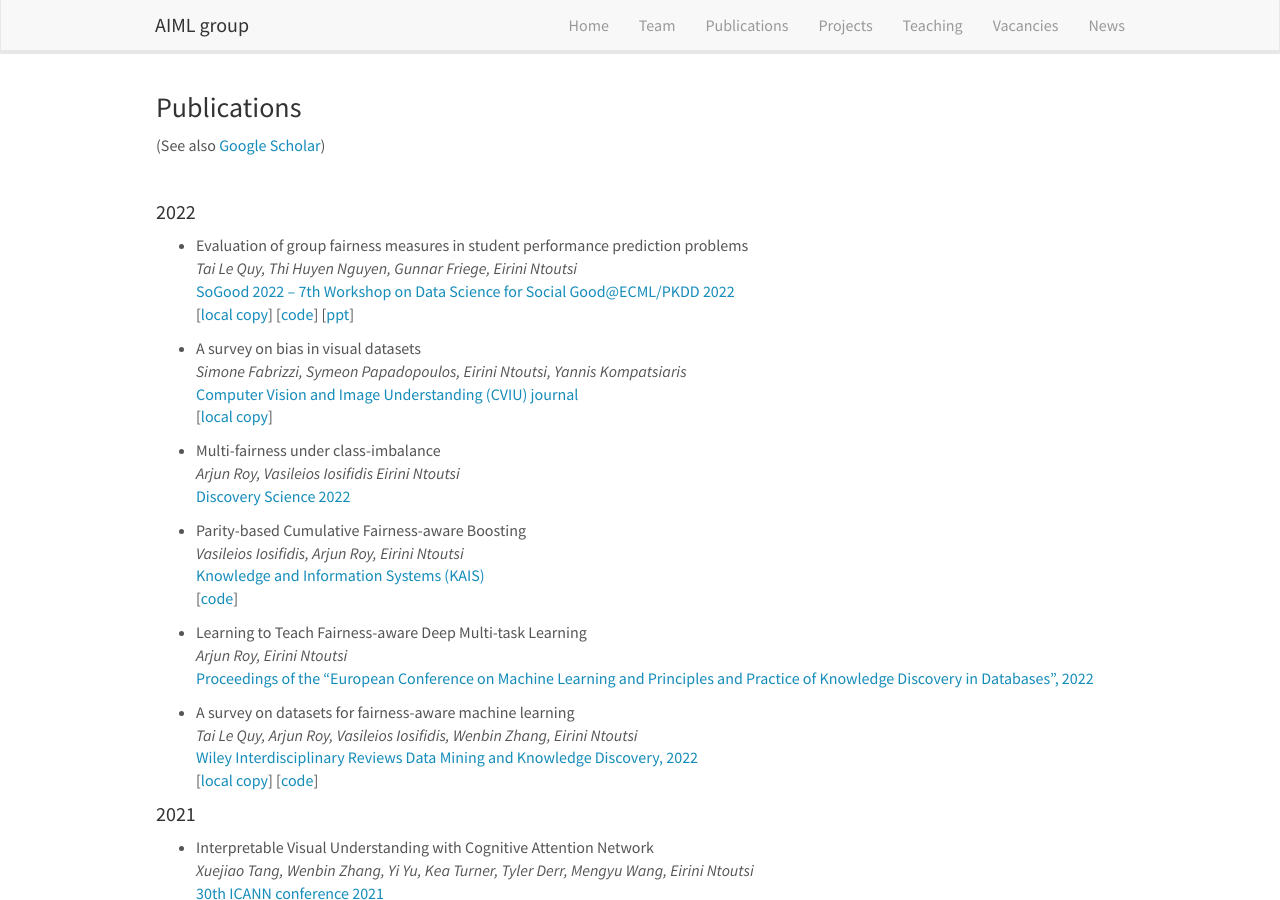
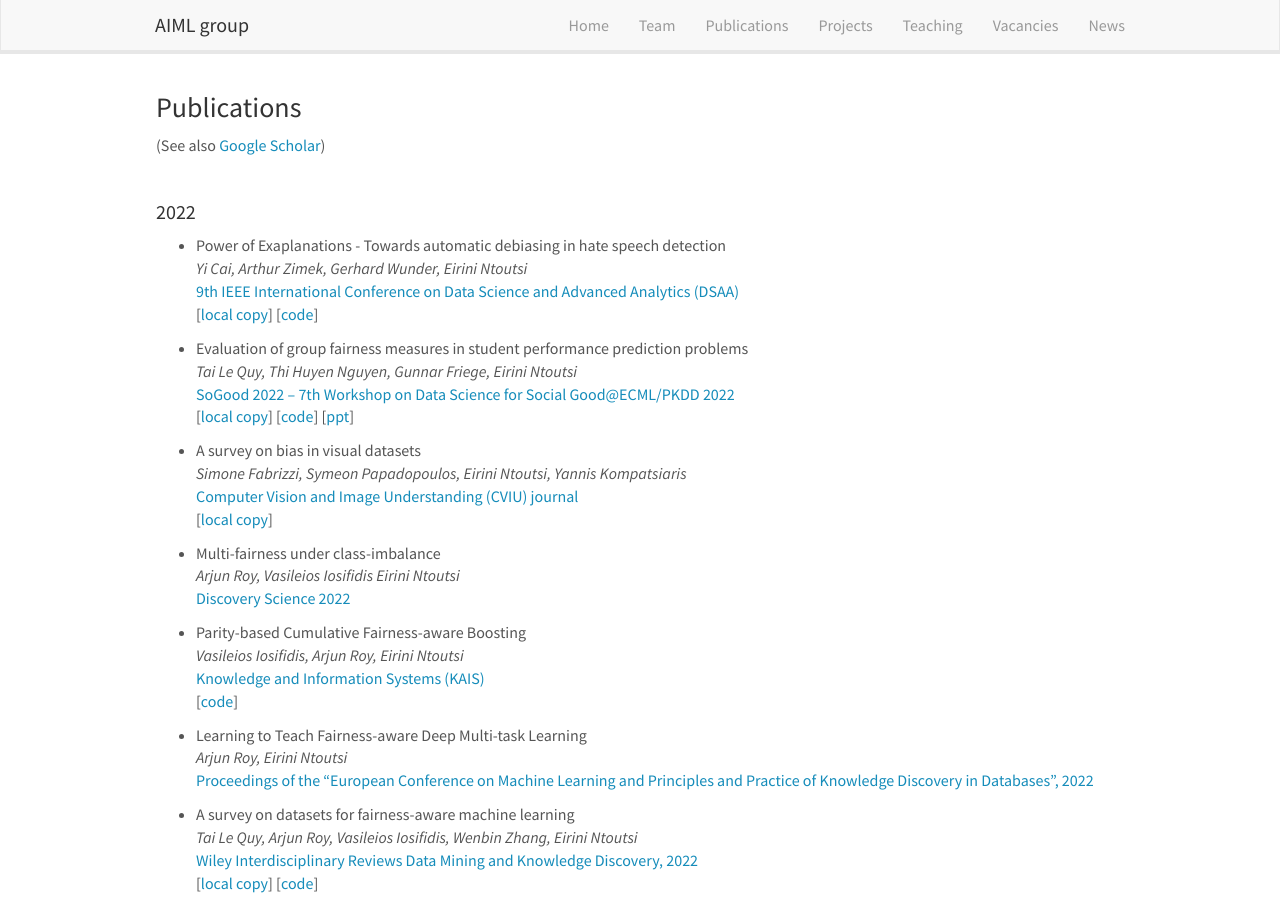
Before and after one commit to AIML-research/AIML-research.github.io, a Jekyll site: the page built from _pages/publications.md, in a window 1280 px wide and 900 px high. Built offline with Jekyll 4.4.1, drawn with Linux system fonts in a browser that asks for light colours; nearby versions of some CDN libraries.

Commit message:
Update publist.yml

```diff
--- a/_data/publist.yml
+++ b/_data/publist.yml
@@ -8,6 +8,27 @@
 #  highlight: 1  or 0
 #  news2: See [Physics World](https://physicsworld.com/a/cooper-pairs-spotted-above-critical-temperature-for-superconductivity/),[SRON news](https://www.sron.nl/news/5169-elektronparen-blijven-stabiel-boven-kritische-temperatuur-supergeleiding), [TU Delft news](https://www.tudelft.nl/en/2021/eemcs/inexplicably-stable-electron-pairs-without-superconductivity), [Leiden news](https://www.universiteitleiden.nl/en/news/2021/10/new-quantum-liquid-discovered)
 
+- title: "Power of Exaplanations - Towards automatic debiasing in hate speech detection"
+  image:
+  description:  We evaluate seven popular group fairness measures for student performance prediction problems. We conduct experiments using four traditional ML models and two fairness-aware ML methods on five educational datasets. Besides, we investigate the effect of varying grade thresholds on the accuracy and fairness of ML models. The preliminary results suggest that choosing the threshold is an important factor contributing to ensuring fairness in the output of the ML models.
+  authors:   Yi Cai, Arthur Zimek, Gerhard Wunder, Eirini Ntoutsi
+  link:
+    url: https://arxiv.org/abs/2208.10625
+    display: 9th IEEE International Conference on Data Science and Advanced Analytics (DSAA)
+  highlight: 0
+  news2:
+  year:  2022
+  haslocal: 1
+  local: 22.DSAA.pdf
+  hascode: 1
+  code: https://github.com/caiy0220/PoE
+  hasposter: 0
+  poster:
+  hasppt: 0
+  ppt:
+  hasvideo: 0
+  video:
+
 - title: "Evaluation of group fairness measures in student performance prediction problems"
   image:
   description:  We evaluate seven popular group fairness measures for student performance prediction problems. We conduct experiments using four traditional ML models and two fairness-aware ML methods on five educational datasets. Besides, we investigate the effect of varying grade thresholds on the accuracy and fairness of ML models. The preliminary results suggest that choosing the threshold is an important factor contributing to ensuring fairness in the output of the ML models.
```
